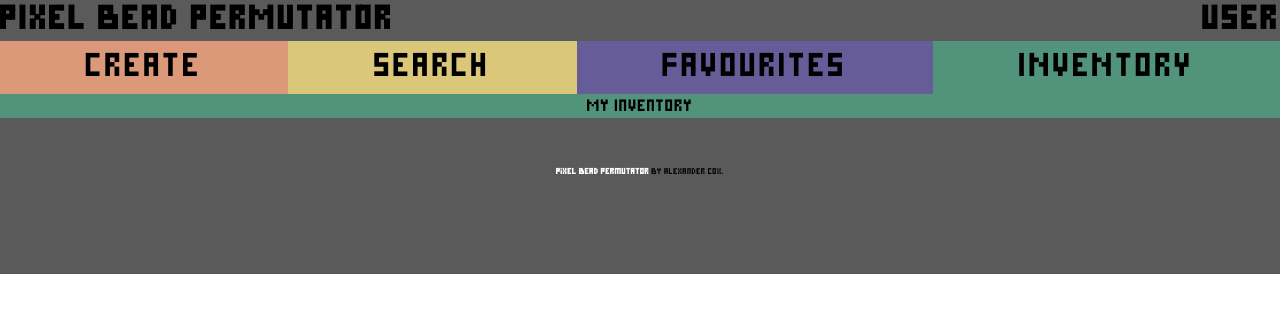
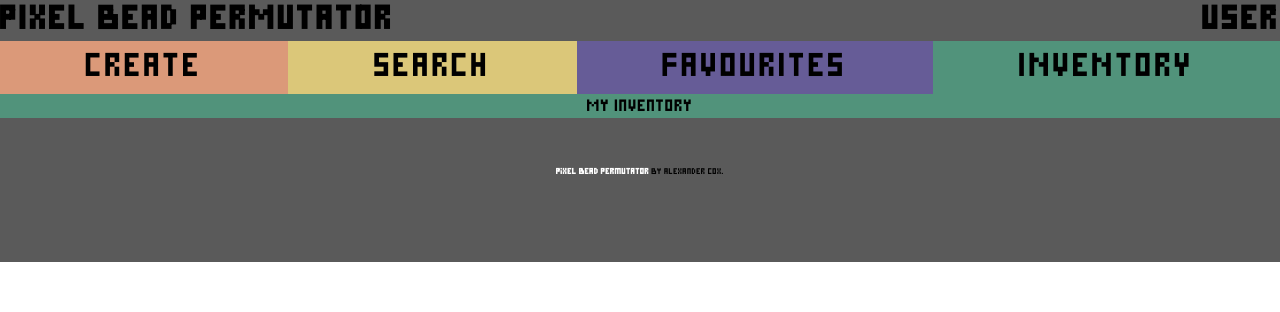
Before and after one commit to alexander-cox/FE-PP-pixel-bead-permutator, a React (Create React App) app: page /inventory in a window 1280 px wide. Shown: the top 312 px of the page. Built offline with nearby package versions, Linux system fonts and the light colour scheme; the HTML template or start-up script is replaced by a standard one.

Commit message:
improved footer

```diff
--- a/src/Footer.css
+++ b/src/Footer.css
@@ -1,6 +1,9 @@
 .footer {
     color: white;
     font-size: 0.5rem;
+    bottom: 0;
+    width: 100%;
+    height: 24px;
 }
 
 strong {
--- a/src/Footer.js
+++ b/src/Footer.js
@@ -2,7 +2,7 @@ import React, { Component } from 'react';
 import './Footer.css';
 const Footer = () => {
     return (
-        <footer className="footer background-colour-neutral">
+        <footer className="footer background-colour-neutral is-fixed">
             <div className="content has-text-centered">
                 <p>
                     <strong>Pixel Bead Permutator</strong> by <a href="https://github.com/Alexander-Cox">Alexander Cox</a>.
```
